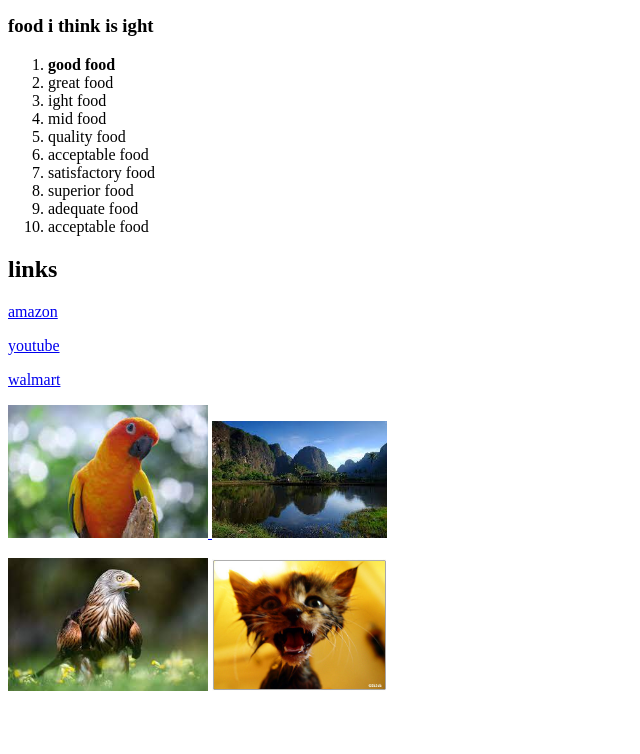
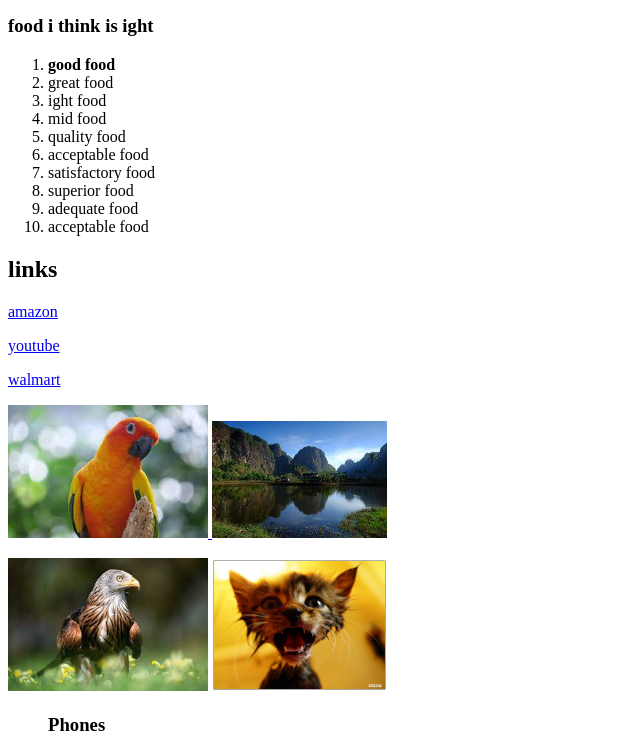
Before and after one commit to IFailedKindergarden/images-links, a plain HTML site: page index.html in a window 1280 px wide. Shown: the part 655-1409 px from the top of the page, without its empty margins (0-640 px from the left). Before the commit the page ends 1366 px from the top, so only its background shows below. Drawn offline with Linux system fonts and the light colour scheme.

Commit message:
Update index.html

```diff
--- a/index.html
+++ b/index.html
@@ -53,5 +53,9 @@
 	<p><img src="sample 3.jpeg"alt="hawk"width="200px"></img>
 	  <img src="sample 6.jpg"alt="cat" width="175px"></p>
 	</img>
+<ol>
+	<h3>Phones</h3>
+
+</ol>
 </body>
 </html>
```
